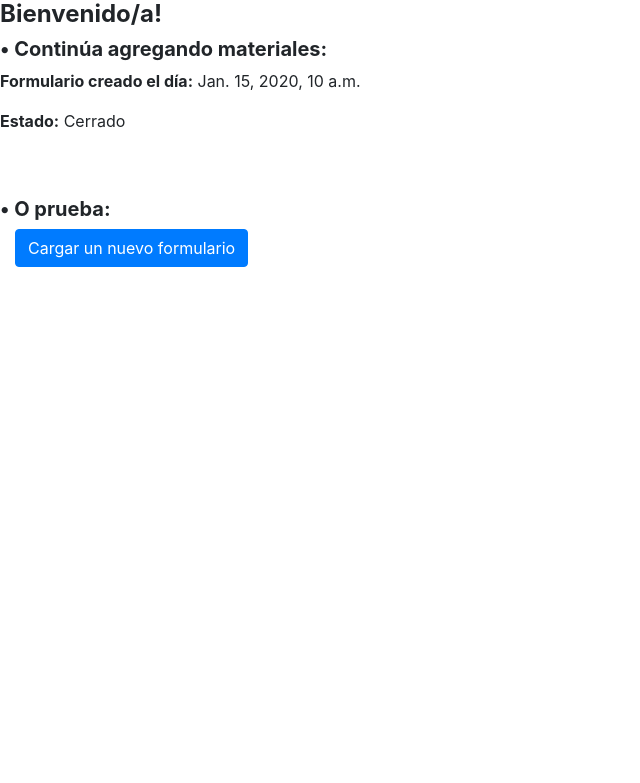
After one commit to AiluOliveras/Ecocycle, a Django app: template eco/templates/formularios/create.html in a window 1280 px wide. The commit adds this page. Shown: the top 783 px of the page, without its empty margins (0-640 px from the left). Run offline with Django 3.2, Linux system fonts and the light colour scheme; the template is opened without the code that fills it: most values are stand-ins (such as "Sample title", 1, 10 or a date in 2020); some libraries are stand-ins or nearby versions.

Commit message:
Agrego func. de crear y cerrar un formulario

```diff
--- a/eco/models/formularios.py
+++ b/eco/models/formularios.py
@@ -7,4 +7,5 @@ class Formularios(models.Model):
     Se corresponde con los formularios de recolección semanal de residuos.
     """
 
-    fecha= models.DateTimeField(default=timezone.now)
+    fecha= models.DateTimeField(default=timezone.now, blank=True)
+    abierto= models.BooleanField(default=True, blank=True)
--- /dev/null
+++ b/eco/templates/formularios/create.html
@@ -0,0 +1,40 @@
+<html>
+
+    <head>
+        {# Cargamos libreria bootstrap #}
+        {% load bootstrap4 %}
+        {# Cargamos bootstrap css #}
+        {% bootstrap_css %}
+        {# Archivos #}
+        {% load static %}
+
+    </head>
+
+    <body>
+        <h4 style="font-weight:bold;">Bienvenido/a!</h4>
+
+        {% if ultimo_formulario %}
+            <h5 style="font-weight:bold;">• Continúa agregando materiales: </h5>
+            <p><span style="font-weight:bold;">Formulario creado el día:</span> {{ ultimo_formulario.fecha}}</p>
+            {% if ultimo_formulario.abierto %}
+                <p><span style="font-weight:bold;">Estado:</span> Abierto</p>
+                <a href="../formularios/detalle/{{ultimo_formulario.id}}" title="Editar" type="button" class="btn btn-primary">Agregar materiales</a>
+            {% else %}
+                <!-- Si el form está cerrado, no deja agregar materiales -->
+                <p><span style="font-weight:bold;">Estado:</span> Cerrado</p>
+            {% endif %}
+            <br>
+            <br>
+            <h5 style="font-weight:bold;">• O prueba: </h5>
+            {% else %}
+            <h5 style="font-weight:bold;">Prueba cargando un nuevo formulario:</h5>
+        {% endif %}
+
+        <div class="col-sm-10">
+            <form method="post" enctype="multipart/form-data">
+
+                <button type="submit" class="btn btn-primary">Cargar un nuevo formulario</button>
+
+            </form>
+        </div>
+</html>
--- a/eco/templates/formularios/detail.html
+++ b/eco/templates/formularios/detail.html
@@ -26,7 +26,9 @@
                 <p><span style="font-weight:bold;"></span> • {{material.tipo.nombre}} ({{material.cantidad}}kg)</p>
             {% endfor %}
 
-            <a href="/materiales/agregar/?form_id={{object.id}}" type="submit" class="btn btn-primary"> Agregar material </a>
+            <a href="/materiales/agregar/?form_id={{object.id}}" type="submit" class="btn btn-primary">Agregar material</a>
+            <a class="btn btn-info" href="/formularios/cerrar?formulario={{object.id}}">Cerrar formulario</a>
+            <a href="/inicio" type="submit" class="btn btn-danger">Volver al inicio</a>
         </div>
     </body>
 </html>
--- a/eco/templates/materiales/create.html
+++ b/eco/templates/materiales/create.html
@@ -38,6 +38,7 @@
 
 
                 <button type="submit" class="btn btn-primary">Guardar</button>
+                <a href="/inicio" type="submit" class="btn btn-danger">Volver al inicio</a>
 
             </form>
 
--- a/eco/views/__init__.py
+++ b/eco/views/__init__.py
@@ -1,3 +1,3 @@
 from .indexView import index
 from .materialesView import MaterialesCreate
-from .formulariosView import FormulariosDetail
+from .formulariosView import FormulariosDetail, FormulariosCreate, cerrar_formulario
--- a/ecocycle/urls.py
+++ b/ecocycle/urls.py
@@ -15,14 +15,17 @@ Including another URLconf
 """
 from django.contrib import admin
 from django.urls import path, include
-from eco.views import MaterialesCreate, FormulariosDetail
+from eco.views import MaterialesCreate, FormulariosDetail, FormulariosCreate, cerrar_formulario
 from django.contrib.auth.views import LoginView, LogoutView
 
 urlpatterns = [
     path('bienvenida/', include('eco.urls')),
 
     path('home/', LoginView.as_view()),
+
+    path('inicio/', FormulariosCreate.as_view(template_name = "formularios/create.html"),name='inicio'),
     path('formularios/detalle/<int:pk>', FormulariosDetail.as_view(template_name = "formularios/detail.html"),name='formularios/detalle'),
+    path('formularios/cerrar',cerrar_formulario),
     path('materiales/agregar/', MaterialesCreate.as_view(template_name = "materiales/create.html"),name='materiales'),
 
     path('accounts/login/',LoginView.as_view()),
```
Also changed, not shown: eco/forms.py (+7 -1 lines), eco/views/formulariosView.py (+50 -0 lines), eco/migrations/0007_alter_formularios_fecha.py (added), eco/migrations/0008_formularios_estado.py (added), eco/migrations/0009_rename_estado_formularios_abierto.py (added).
